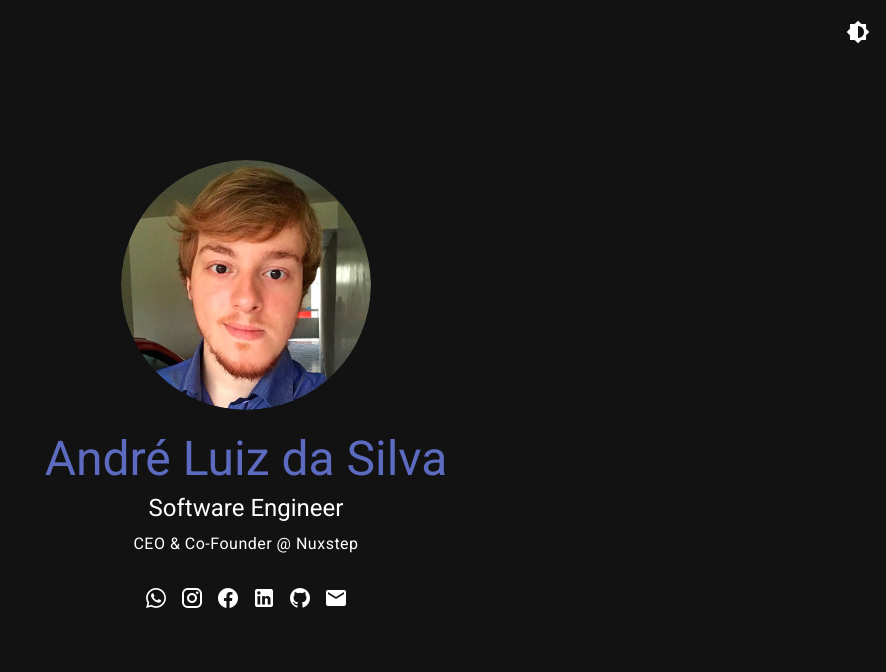
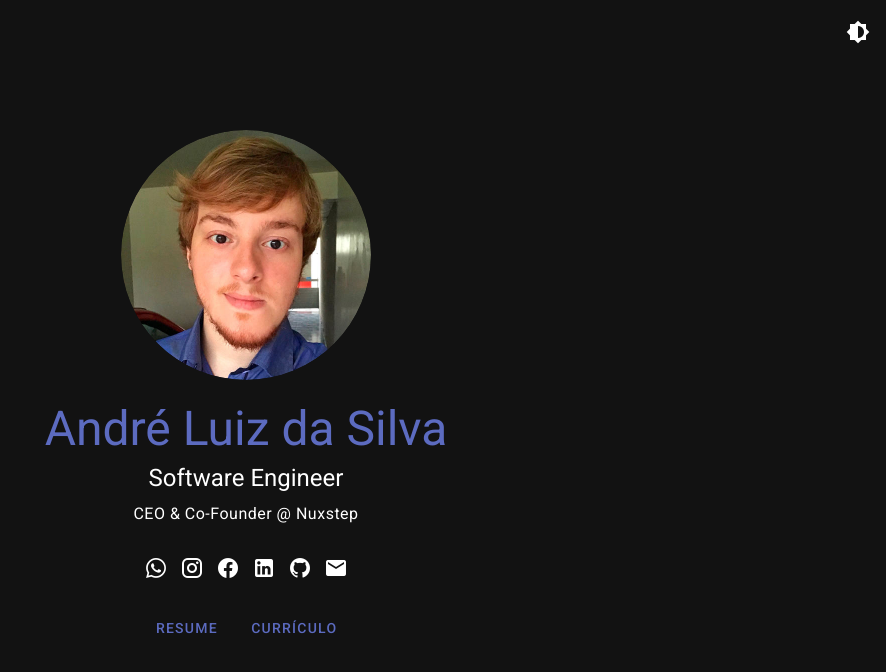
Before and after one commit to andresilva-cc/personal-website, a Nuxt app: page / in a window 1280 px wide. Shown: the top 672 px of the page, without its empty margins (394-1280 px from the left). Built offline with nearby package versions, Linux system fonts and the light colour scheme.

Commit message:
feat: Resume in English and Portuguese

```diff
--- a/pages/index.vue
+++ b/pages/index.vue
@@ -31,6 +31,16 @@
         :target="link.target"
       >
         <v-icon>{{ link.icon }}</v-icon>
+      </v-btn>
+    </v-col>
+
+    <!-- Resume -->
+    <v-col cols="12">
+      <v-btn text color="primary" href="/resume.pdf" target="_blank">
+        Resume
+      </v-btn>
+      <v-btn text color="primary" href="/curriculo.pdf" target="_blank">
+        Currículo
       </v-btn>
     </v-col>
   </v-row>
```
Also changed, not shown: 2 other files (tests, documents, lock files or other folders).
